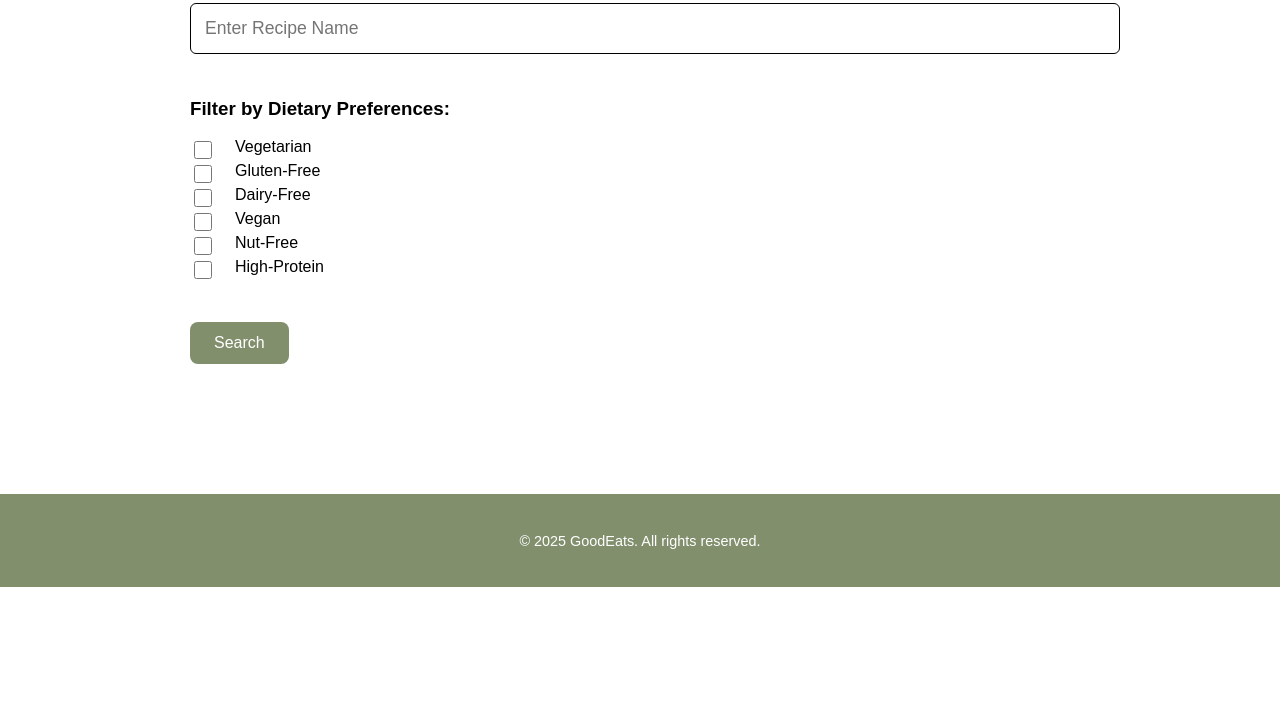
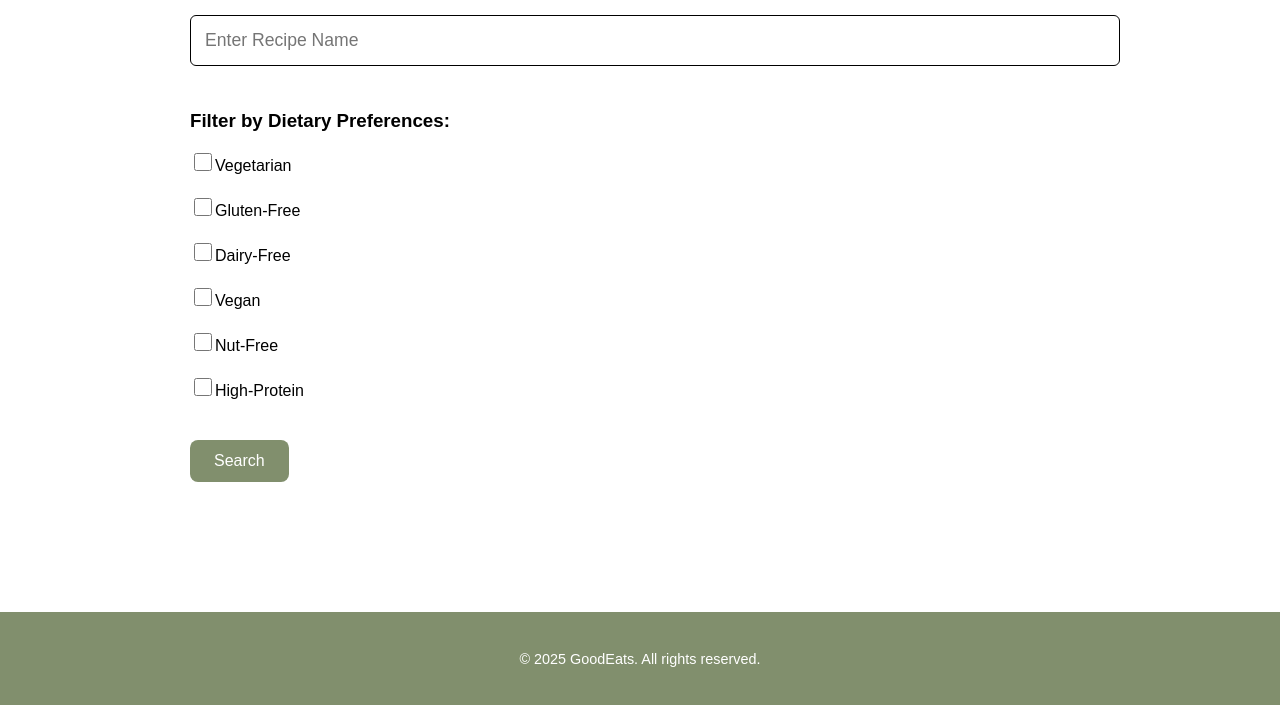
Before and after one commit to enmendez/COMP126Project2025, a plain HTML site: page search.html in a window 1280 px wide. Shown: the part 319-1024 px from the top of the page. Before the commit the page ends 906 px from the top, so only its background shows below. Drawn offline with Linux system fonts and the light colour scheme; a web font is replaced by a local one.

Commit message:
changes to recipes and other pages

```diff
--- a/css/styles.css
+++ b/css/styles.css
@@ -1,10 +1,20 @@
+
+html,body{
+  margin: 0;
+  padding: 0;
+  width: 100%;
+}
 
 body{
     font-family: 'Petrona', sans-serif;
     background: white;
-    padding-top: 60px;
+    padding-top: 72px;
     margin: 0;
+    display:flex;
+    flex-direction:column;
     min-height: 100vh;
+
+
   }
 
   .contact-container{
@@ -32,12 +42,16 @@ body{
   .header {
     background-color:#FCFAEE;
     color: white;
-    width: 100%;
     top:0;
+    left: 0;
+    right: 0;
     position: fixed;
     z-index: 999;
+    border-bottom: 12px solid #6f7c5d;
 
   }
+
+
 
   .headercontent {
     display: flex;
@@ -65,8 +79,8 @@ body{
     position: fixed;
     top:60px;
     left: 0;
+    right:0;
     background-color: #818F6D;
-    width: 100%;
     padding: 10px 0 25px;
     transform: translateX(-100%);
     transition: all 0.3s ease-in-out;
@@ -103,6 +117,26 @@ body{
   }
 
 
+
+
+.filter-options{
+  display: flex;
+  align-items: center;
+  gap: 3rem;
+  font-size: 1rem;
+  margin-bottom: 20px;
+}
+
+.filter-options input[type="checkbox"]{
+  width: 20px;
+  height: 20px;
+  cursor:pointer;
+}
+
+.filter-options label{
+  font-size: 1rem;
+  cursor:pointer;
+}
 
 .bar{
     height: 2px;
@@ -326,7 +360,7 @@ main, aside{
     font-size: 2rem;
     margin-top: 120px;
     margin-bottom: 30px;
-    color: black;
+    color: #6f7c5d;
     width: 100%;
     box-sizing: border-box;
     padding: 0 20px;
@@ -404,6 +438,7 @@ footer {
       color: #ffffff;
       margin-top:auto;
       font-size: 0.9rem;
+      width: 100%;
       padding: 1.5rem 0;
       background-color: #818F6D;
     }
@@ -496,6 +531,7 @@ footer {
   font-size: 2.3rem;
   margin-bottom: 20px;
   font-weight: 700;
+  color:#818F6D;
 }
 
 #search-input{
@@ -579,41 +615,8 @@ footer {
     border-radius: 6px;
     margin-bottom: 25px;
   }
-  .filters{
-    margin-bottom: 25px;
-  }
 
-  .filter h3{
-    margin-bottom: 12px;
-    font-size: 1.3rem;
-
-  }
-
-  .filter-options{
-    display: flex;
-    grid-template-columns: repeast(3,1fr);
-    gap: 10px 20px
-  }
-
-  .filter-options div{
-    display: flex;
-    align-items: center;
-    gap: 4px;
-  }
-
-  .filter-options input[type="checkbox"]{
-    width: 18px;
-    height: 18px;
-    cursor: pointer;
-  }
-
-  .filter-options label{
-    font-size: 1rem;
-    cursor: pointer;
-    margin:0;
-  }
-
-  #search-button{
+#search-button{
     padding: 12px 24px;
     font-size: 1rem;
     color: white;
@@ -624,12 +627,12 @@ footer {
     transition: 0.3s ease;
   }
 
-  #search-button:hover {
+#search-button:hover {
     background-color: #6f7c5d;
     transform: translateY(-2px);
   }
 
-  #search-results {
+#search-results {
     margin-top: 2.5rem;
   }
 
@@ -642,10 +645,6 @@ footer {
   margin-bottom: 1rem;
   color: #6f7c5d;
 }
-
-
-
-
 
 
 
--- a/search.html
+++ b/search.html
@@ -42,33 +42,27 @@
           <h3>Filter by Dietary Preferences:</h3>
 
           <div class="filter-options">
-            <input type="checkbox" id="vegetarian-checkbox">
-            <label for="vegetarian-checkbox">Vegetarian</label>
+            <label><input type="checkbox" id="vegetarian-checkbox">Vegetarian</label>
           </div>
 
           <div class="filter-options">
-            <input type="checkbox" id="glutenfree-checkbox">
-            <label for="glutenfree-checkbox">Gluten-Free</label>
+            <label><input type="checkbox" id="glutenfree-checkbox">Gluten-Free</label>
           </div>
 
           <div class="filter-options">
-            <input type="checkbox" id="dairyfree-checkbox">
-            <label for="dairyfree-checkbox">Dairy-Free</label>
+            <label><input type="checkbox" id="dairyfree-checkbox">Dairy-Free</label>
           </div>
 
           <div class="filter-options">
-            <input type="checkbox" id="vegan-checkbox">
-            <label for="vegan-checkbox">Vegan</label>
+            <label><input type="checkbox" id="vegan-checkbox">Vegan</label>
           </div>
 
           <div class="filter-options">
-            <input type="checkbox" id="nutfree-checkbox">
-            <label for="nutfree-checkbox">Nut-Free</label>
+            <label><input type="checkbox" id="nutfree-checkbox">Nut-Free</label>
           </div>
 
           <div class="filter-options">
-            <input type="checkbox" id="highprotein-checkbox">
-            <label for="highprotein-checkbox">High-Protein</label>
+            <label><input type="checkbox" id="highprotein-checkbox">High-Protein</label>
           </div>
 
         </section>
@@ -76,6 +70,7 @@
         <button id="search-button">Search</button>
         <div id="search-results"></div>
       </div>
+
     </main>
     <footer>
         <p>&copy; 2025 GoodEats. All rights reserved.</p>
```
Also changed, not shown: index.html (+1 -0 lines).
